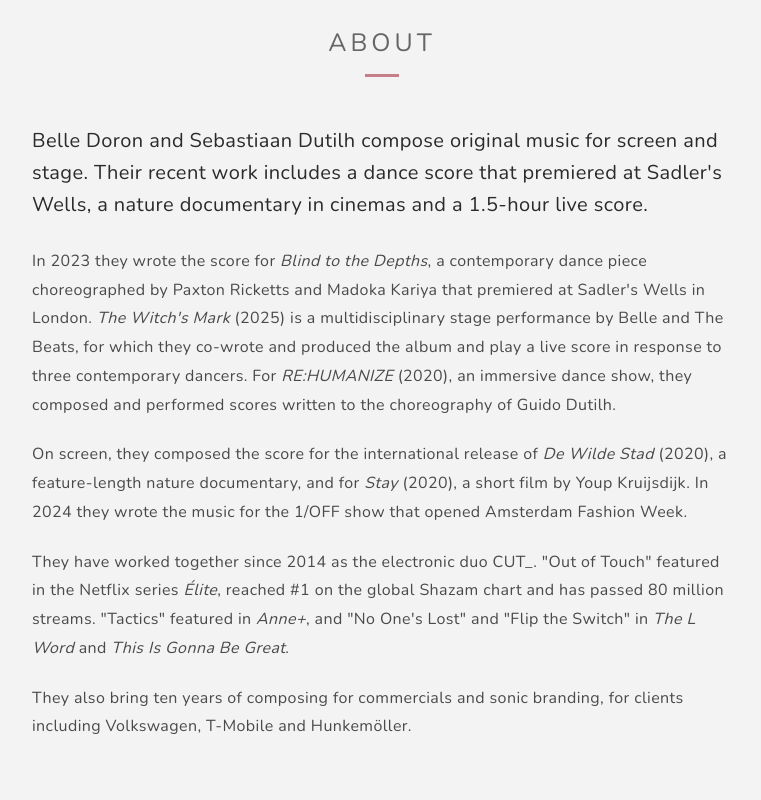
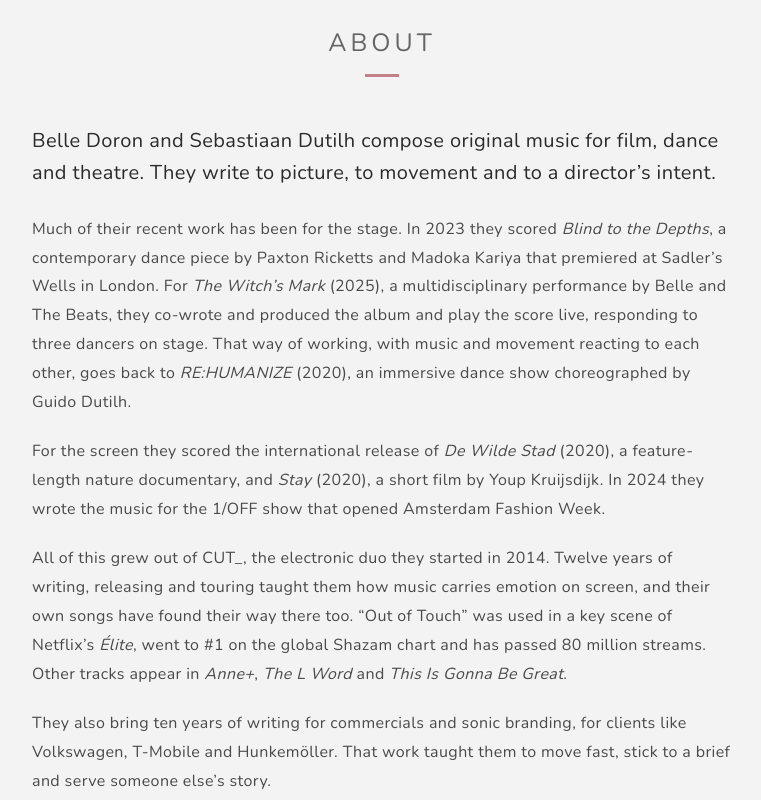
Before and after one commit to Sebunderscore/cutwebsite, a plain HTML site: page scoring.html in a window 1280 px wide. Shown: the part 1220-2020 px from the top of the page, without its empty margins (258-1019 px from the left). Drawn offline with nearby package versions, Linux system fonts and the light colour scheme.

Commit message:
Nieuwe bio op Stage & Screen
Co-Authored-By: Claude Opus 5.5 <noreply@anthropic.com>
Claude-Session: https://claude.ai/code/session_01TVcU278kC9PqcFdLKTJBt6

```diff
--- a/scoring.html
+++ b/scoring.html
@@ -58,11 +58,11 @@
       <div class="wrap wrap--bio">
         <h2>About</h2>
         <div class="bio">
-          <p class="bio-lead">Belle Doron and Sebastiaan Dutilh compose original music for screen and stage. Their recent work includes a dance score that premiered at Sadler's Wells, a nature documentary in cinemas and a 1.5-hour live score.</p>
-          <p>In 2023 they wrote the score for <em>Blind to the Depths</em>, a contemporary dance piece choreographed by Paxton Ricketts and Madoka Kariya that premiered at Sadler's Wells in London. <em>The Witch's Mark</em> (2025) is a multidisciplinary stage performance by Belle and The Beats, for which they co-wrote and produced the album and play a live score in response to three contemporary dancers. For <em>RE:HUMANIZE</em> (2020), an immersive dance show, they composed and performed scores written to the choreography of Guido Dutilh.</p>
-          <p>On screen, they composed the score for the international release of <em>De Wilde Stad</em> (2020), a feature-length nature documentary, and for <em>Stay</em> (2020), a short film by Youp Kruijsdijk. In 2024 they wrote the music for the 1/OFF show that opened Amsterdam Fashion Week.</p>
-          <p>They have worked together since 2014 as the electronic duo CUT_. "Out of Touch" featured in the Netflix series <em>Élite</em>, reached #1 on the global Shazam chart and has passed 80 million streams. "Tactics" featured in <em>Anne+</em>, and "No One's Lost" and "Flip the Switch" in <em>The L Word</em> and <em>This Is Gonna Be Great</em>.</p>
-          <p>They also bring ten years of composing for commercials and sonic branding, for clients including Volkswagen, T-Mobile and Hunkemöller.</p>
+          <p class="bio-lead">Belle Doron and Sebastiaan Dutilh compose original music for film, dance and theatre. They write to picture, to movement and to a director’s intent.</p>
+          <p>Much of their recent work has been for the stage. In 2023 they scored <em>Blind to the Depths</em>, a contemporary dance piece by Paxton Ricketts and Madoka Kariya that premiered at Sadler’s Wells in London. For <em>The Witch’s Mark</em> (2025), a multidisciplinary performance by Belle and The Beats, they co-wrote and produced the album and play the score live, responding to three dancers on stage. That way of working, with music and movement reacting to each other, goes back to <em>RE:HUMANIZE</em> (2020), an immersive dance show choreographed by Guido Dutilh.</p>
+          <p>For the screen they scored the international release of <em>De Wilde Stad</em> (2020), a feature-length nature documentary, and <em>Stay</em> (2020), a short film by Youp Kruijsdijk. In 2024 they wrote the music for the 1/OFF show that opened Amsterdam Fashion Week.</p>
+          <p>All of this grew out of CUT_, the electronic duo they started in 2014. Twelve years of writing, releasing and touring taught them how music carries emotion on screen, and their own songs have found their way there too. “Out of Touch” was used in a key scene of Netflix’s <em>Élite</em>, went to #1 on the global Shazam chart and has passed 80 million streams. Other tracks appear in <em>Anne+</em>, <em>The L Word</em> and <em>This Is Gonna Be Great</em>.</p>
+          <p>They also bring ten years of writing for commercials and sonic branding, for clients like Volkswagen, T-Mobile and Hunkemöller. That work taught them to move fast, stick to a brief and serve someone else’s story.</p>
         </div>
       </div>
     </section>
```
